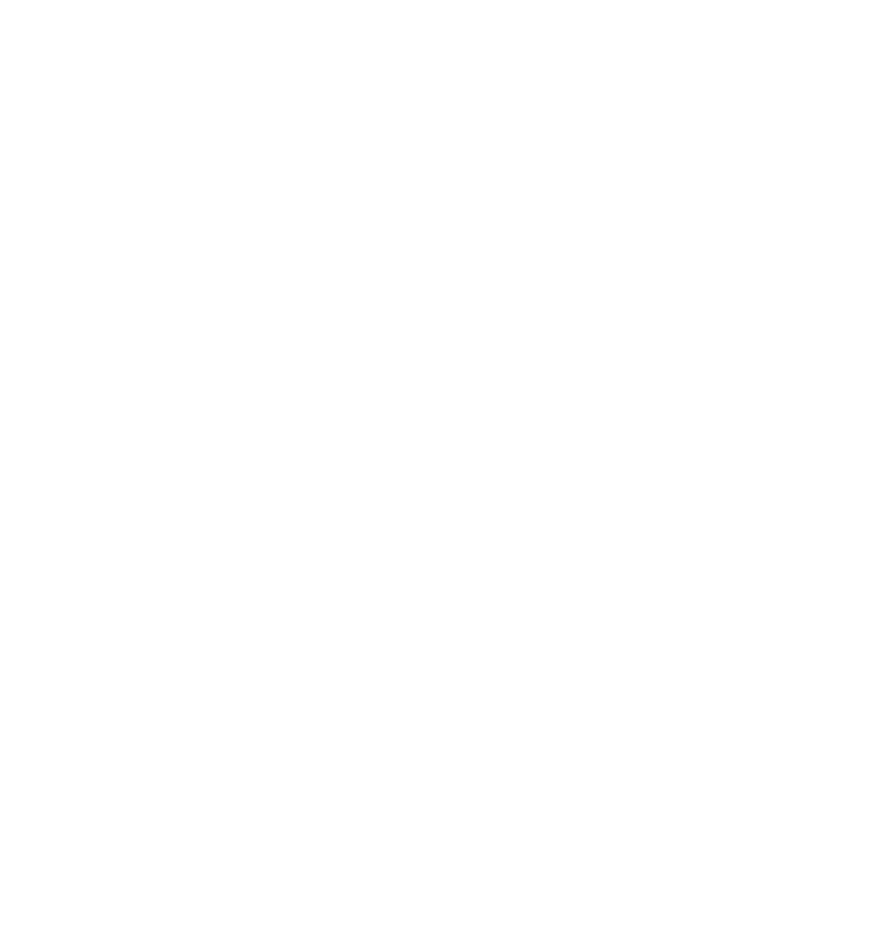
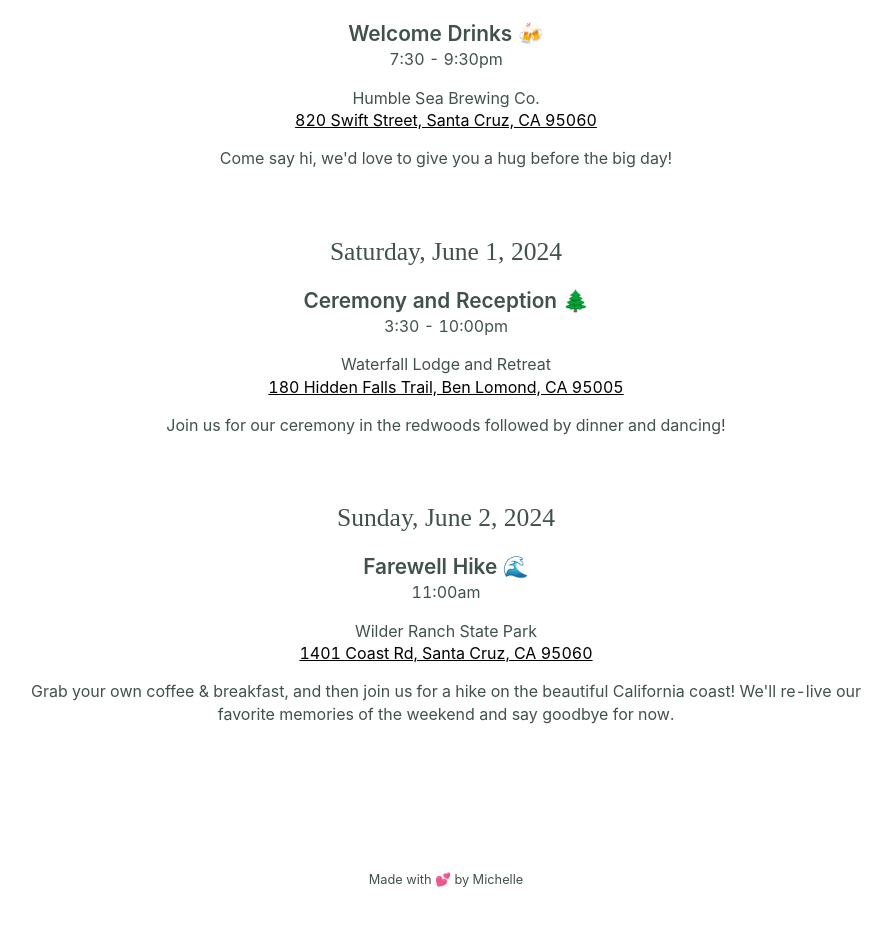
Before and after one commit to mmcghee18/wedding, a SvelteKit app: page /schedule in a window 1280 px wide. Shown: the part 391-1316 px from the top of the page, without its empty margins (194-1083 px from the left). Before the commit the page ends 800 px from the top, so only its background shows below. Built offline with nearby package versions, Linux system fonts and the light colour scheme; a web font is replaced by a local one.

Commit message:
schedule

```diff
--- /dev/null
+++ b/src/components/Event.svelte
@@ -0,0 +1,51 @@
+<script>
+	export let date;
+	export let title;
+	export let time;
+	export let locationName;
+	export let locationAddress;
+	export let locationLink;
+	export let description;
+</script>
+
+<div class="event">
+	<p class="date">{date}</p>
+	<h3>{title}</h3>
+	<p>{time}</p>
+	<p class="location-name">{locationName}</p>
+	<a href={locationLink} target="_blank">{locationAddress}</a>
+	<p class="description">{description}</p>
+</div>
+
+<style>
+	.event {
+		display: flex;
+		flex-direction: column;
+		align-items: center;
+		margin: 2rem 0;
+	}
+	.date {
+		font-family: var(--serif);
+		font-size: 1.6rem;
+	}
+	h3 {
+		font-size: 1.3rem;
+		font-weight: 600;
+		margin-bottom: 0;
+		text-align: center;
+	}
+	p {
+		margin: 0;
+		text-align: center;
+	}
+	a {
+		text-align: center;
+		text-decoration: underline;
+	}
+	p.location-name {
+		margin-top: 1rem;
+	}
+	p.description {
+		margin-top: 1rem;
+	}
+</style>
--- a/src/components/Footer.svelte
+++ b/src/components/Footer.svelte
@@ -1,165 +1,17 @@
-<script>
-	import { onMount } from "svelte";
-	import inView from "$actions/inView.js";
-	import wordmark from "$svg/wordmark.svg";
-
-	let localURL;
-	let stories = [];
-
-	const v = Date.now();
-	const url = `https://pudding.cool/assets/data/stories.json?v=${v}`;
-
-	const links = [
-		{ name: "about", url: "https://pudding.cool/about" },
-		{ name: "facebook", url: "https://facebook.com/pudding.viz/" },
-		{ name: "twitter", url: "https://twitter.com/puddingviz/" },
-		{
-			name: "instagram",
-			url: "https://www.instagram.com/the.pudding"
-		},
-		{ name: "patreon", url: "https://patreon.com/thepudding/" },
-		{ name: "privacy", url: "https://pudding.cool/privacy/" },
-		{ name: "newsletter", url: "https://thepuddingmail.substack.com" },
-		{ name: "rss", url: "https://pudding.cool/feed/index.xml" }
-	];
-
-	onMount(async () => {
-		localURL = window.location.href;
-		const response = await fetch(url);
-		const data = await response.json();
-		stories = data.filter((d) => !localURL.includes(d.url)).slice(0, 4);
-	});
-</script>
-
 <footer>
-	<section class="stories">
-		{#each stories as { hed, url, image }}
-			{@const href = url.startsWith("http")
-				? url
-				: `https://pudding.cool/${url}`}
-			<div class="story">
-				<a {href}>
-					<img
-						src="https://pudding.cool/common/assets/thumbnails/640/{image}.jpg"
-						alt="thumbnail"
-					/>
-					<span>{hed}</span>
-				</a>
-			</div>
-		{/each}
-	</section>
-
-	<section class="about">
-		<div class="wordmark">
-			{@html wordmark}
-		</div>
-		<p>
-			<a href="https://pudding.cool" target="_self">The Pudding</a>
-			is a digital publication that explains ideas debated in culture with visual
-			essays.
-		</p>
-	</section>
-
-	<section class="links">
-		<ul>
-			{#each links as link}
-				<li>
-					<a href={link.url} target="_self">
-						<span>{link.name.toUpperCase()}</span>
-					</a>
-				</li>
-			{/each}
-		</ul>
-	</section>
+	<p>Made with 💕 by Michelle</p>
 </footer>
 
 <style>
 	footer {
-		background-color: var(--color-fg);
-		color: var(--color-bg);
-		font-family: var(--sans);
-		padding: 3em 1em;
-		margin-top: 3em;
+		width: 100%;
+		height: 150px;
+		display: flex;
+		justify-content: center;
+		align-items: center;
 	}
-
-	a,
-	a:visited,
-	a:hover {
-		color: var(--color-bg);
-	}
-
-	.stories {
-		margin: 0 auto;
-		display: flex;
-		flex-wrap: wrap;
-		justify-content: space-between;
-		max-width: 70em;
-	}
-
-	.story {
-		display: block;
-		width: 100%;
-		border: none;
-		margin-bottom: 3rem;
-	}
-
-	.story a {
-		display: block;
-		font-weight: 900;
-		text-decoration: none;
-		border: none;
-	}
-
-	.story span {
-		display: block;
-		margin-top: 1em;
-		line-height: 1.2;
-	}
-
-	.wordmark {
-		max-width: 10em;
-		margin: 1em auto;
-	}
-
-	.about {
-		margin: 3rem auto;
-		margin-top: 0;
+	p {
 		text-align: center;
-	}
-
-	.links ul {
-		display: flex;
-		flex-wrap: wrap;
-		justify-content: center;
-	}
-
-	.links li {
-		display: flex;
-		padding: 0.5em 1em;
-	}
-
-	.links a {
-		display: flex;
-		border: none;
-		align-items: center;
-		text-decoration: none;
-	}
-
-	.links span {
-		margin-left: 0.5em;
-	}
-
-	@media only screen and (min-width: 30em) {
-		.story {
-			width: 50%;
-			padding: 0 1em;
-		}
-	}
-
-	@media only screen and (min-width: 50em) {
-		.story {
-			width: 25%;
-			padding: 0 1em;
-		}
+		font-size: 0.8rem;
 	}
 </style>
--- a/src/components/Header.svelte
+++ b/src/components/Header.svelte
@@ -71,6 +71,7 @@
 	h1 {
 		margin: 1rem 0 2rem 0;
 		text-align: center;
+		font-family: var(--serif);
 	}
 
 	nav {
@@ -106,6 +107,7 @@
 
 	ul li a:hover {
 		border-bottom: 3px solid var(--color-accent);
+		background: none;
 	}
 
 	.slide-nav {
--- a/src/routes/+layout.svelte
+++ b/src/routes/+layout.svelte
@@ -1,12 +1,14 @@
 <script>
 	import "$styles/app.css";
 	import Header from "$components/Header.svelte";
+	import Footer from "$components/Footer.svelte";
 </script>
 
 <Header />
 <main id="content">
 	<slot />
 </main>
+<Footer />
 
 <style>
 	main {
--- a/src/routes/schedule/+page.svelte
+++ b/src/routes/schedule/+page.svelte
@@ -1 +1,61 @@
-<p>schedule</p>
+<script>
+	import Event from "$components/Event.svelte";
+</script>
+
+<div class="schedule">
+	<h2>Schedule</h2>
+	<p class="intro">
+		There will be several opportunities to celebrate and connect throughout the
+		weekend!
+	</p>
+
+	<Event
+		date="Friday, May 31, 2024"
+		title="Welcome Drinks 🍻"
+		time="7:30 - 9:30pm"
+		locationName="Humble Sea Brewing Co."
+		locationAddress="820 Swift Street, Santa Cruz, CA 95060"
+		locationLink={"https://maps.app.goo.gl/hrivu5z4HWjnseH5A"}
+		description="Come say hi, we'd love to give you a hug before the big day!"
+	/>
+	<Event
+		date="Saturday, June 1, 2024"
+		title="Ceremony and Reception 🌲"
+		time="3:30 - 10:00pm"
+		locationName="Waterfall Lodge and Retreat"
+		locationAddress="180 Hidden Falls Trail, Ben Lomond, CA 95005"
+		locationLink={"https://maps.app.goo.gl/u2cjHNFdX4FQzMFf6"}
+		description="Join us for our ceremony in the redwoods followed by dinner and dancing!"
+	/>
+	<Event
+		date="Sunday, June 2, 2024"
+		title="Farewell Hike 🌊"
+		time="11:00am"
+		locationName="Wilder Ranch State Park"
+		locationAddress="1401 Coast Rd, Santa Cruz, CA 95060"
+		locationLink={"https://maps.app.goo.gl/U9AYH5vzKy2hn3wo6"}
+		description="Grab your own coffee & breakfast, and then join us for a hike on the beautiful California coast! We'll re-live our favorite memories of the weekend and say goodbye for now."
+	/>
+</div>
+
+<style>
+	.intro {
+		max-width: 630px;
+		text-align: center;
+	}
+	.schedule {
+		display: flex;
+		flex-direction: column;
+		align-items: center;
+	}
+	h2 {
+		font-family: var(--serif);
+		display: none;
+	}
+
+	@media (max-width: 750px) {
+		h2 {
+			display: block;
+		}
+	}
+</style>
--- a/src/styles/app.css
+++ b/src/styles/app.css
@@ -19,7 +19,7 @@
 
 	/* presets (used in reset.css) */
 	--border-radius: 2px;
-	--font-body: var(--serif);
+	--font-body: var(--sans);
 	--font-form: var(--sans);
 	--color-bg: var(--color-white);
 	--color-fg: rgb(65, 81, 76);
@@ -93,3 +93,11 @@
 h6 {
 	font-size: var(--20px, 20px);
 }
+
+a {
+	text-decoration: underline;
+	border-bottom: none;
+}
+a:hover {
+	background: var(--color-gray-100);
+}
```
